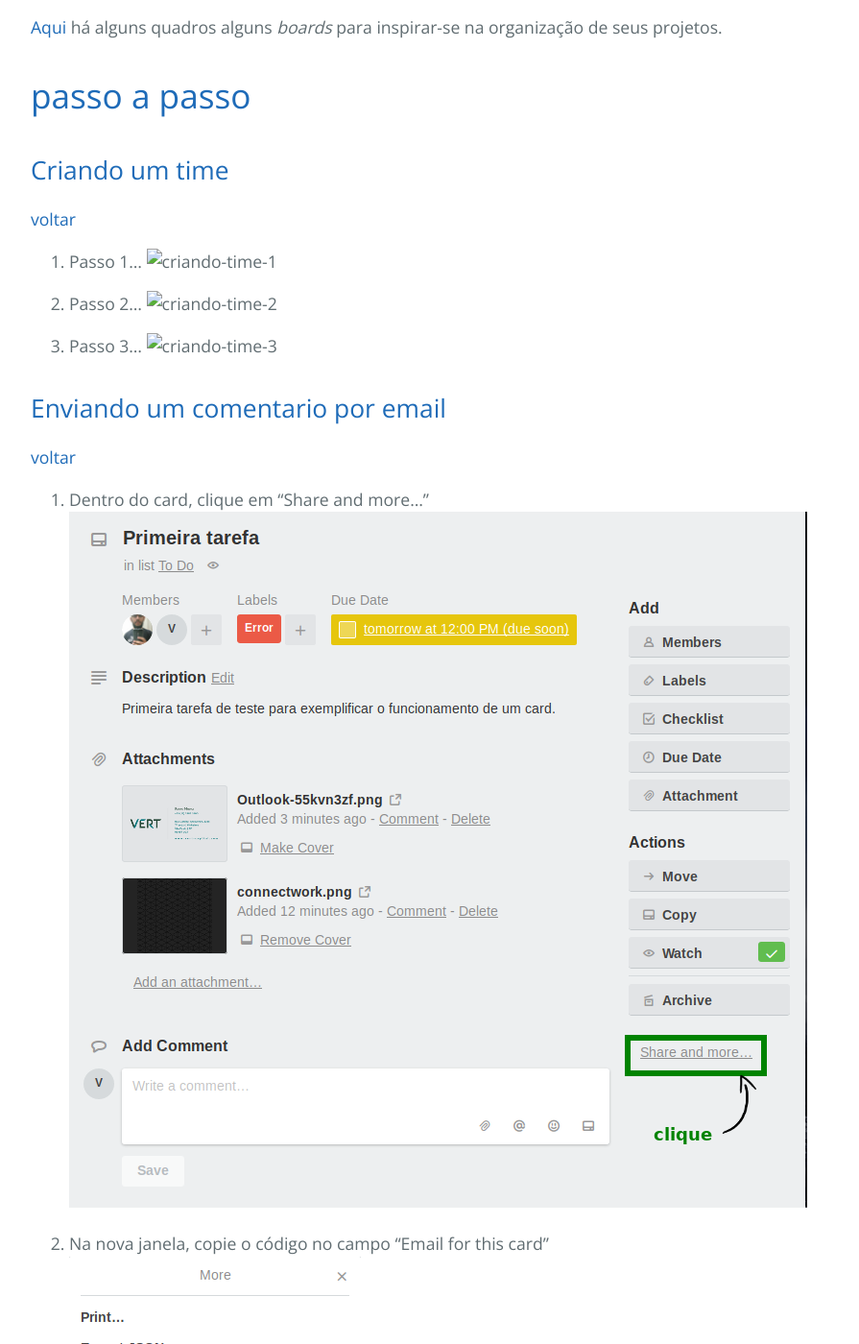
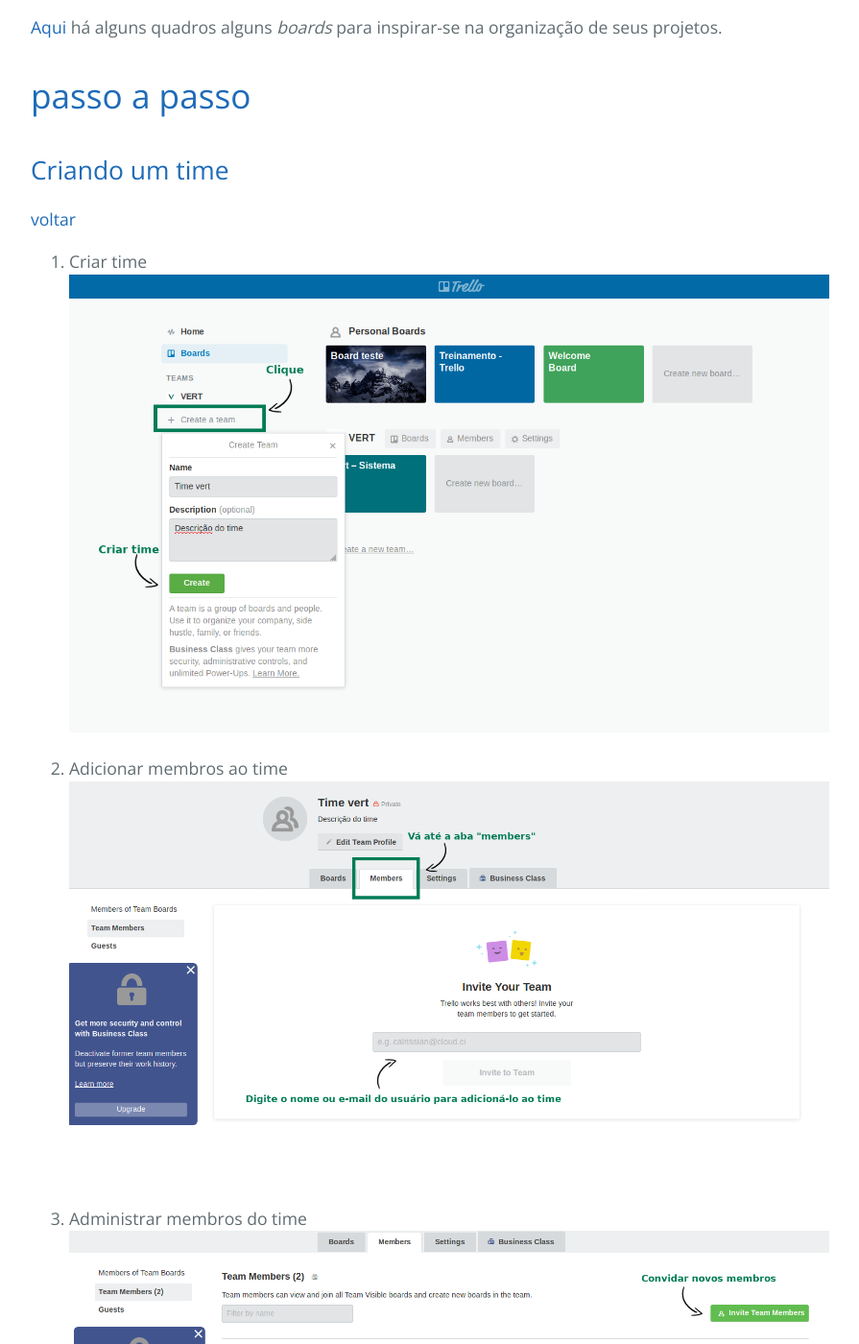
Before and after one commit to vert-capital/vert-capital.github.io, a Jekyll site: the page built from _posts/2018-07-16-treinamento-trello.md, in a window 1280 px wide and 1400 px high, scrolled down 2633 px. Shown: the whole window at 96% size, without its empty margins (192-1087 px from the left). Built offline with Jekyll 4.4.1, drawn with Linux system fonts in a browser that asks for light colours.

Commit message:
imagens para criação de time e boards

```diff
--- a/_posts/2018-07-16-treinamento-trello.md
+++ b/_posts/2018-07-16-treinamento-trello.md
@@ -70,13 +70,13 @@ Os *cards* são onde especificamos uma tarefa. Nele podemos:
 ## [Criando um time][criando-um-time]
 [voltar][Teams]
 
-1. Passo 1...
+1. Criar time
 ![criando-time-1]({{ site.url }}/assets/img/treinamento-trello/criar_time_1.png)
 
-2. Passo 2...
+2. Adicionar membros ao time
 ![criando-time-2]({{ site.url }}/assets/img/treinamento-trello/criar_time_2.png)
 
-3. Passo 3...
+3. Administrar membros do time
 ![criando-time-3]({{ site.url }}/assets/img/treinamento-trello/criar_time_3.png)
 
 ## [Enviando um comentario por email][enviando-um-comentario-por-email]
```
Also changed, not shown: assets/img/treinamento-trello/criar_boards.png (added), assets/img/treinamento-trello/criar_time_1.png (added), assets/img/treinamento-trello/criar_time_2.png (added), assets/img/treinamento-trello/criar_time_3.png (added).
